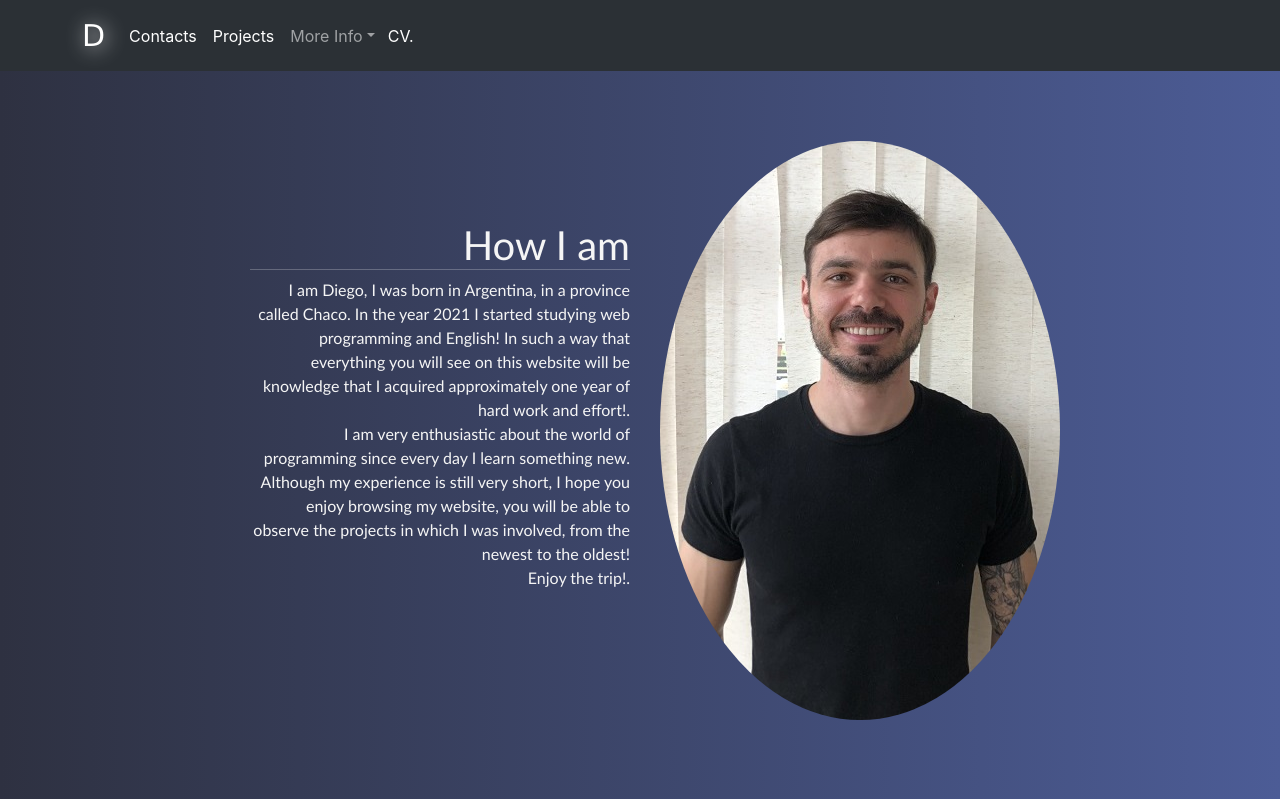
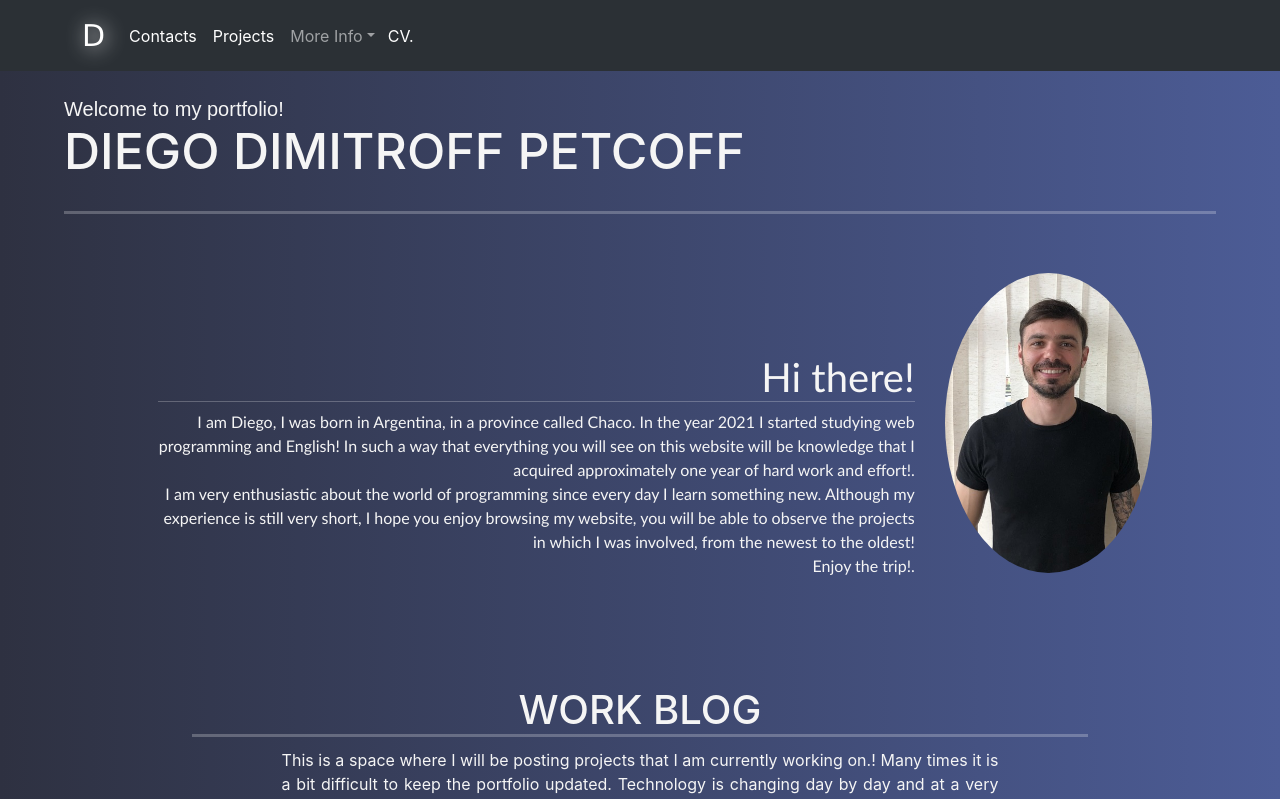
Before and after one commit to DiegoDimitroffPetcoff/portfolioWithReact, a React (Create React App) app: page / in a window 1280 px wide. Shown: the top 799 px of the page. Built offline with nearby package versions, Linux system fonts and the light colour scheme.

Commit message:
Leave Blog on landing page

```diff
--- a/src/components/aboutme/aboutme.js
+++ b/src/components/aboutme/aboutme.js
@@ -7,7 +7,7 @@ function Aboutme() {
   return (
     <div>
       <Nav></Nav>
-      <Welcome></Welcome>
+
       <div className="AboutmeContent">
         <h1 className="AboutMeTitle">About Me</h1>
 
--- a/src/components/header/header.js
+++ b/src/components/header/header.js
@@ -2,23 +2,44 @@ import React from "react";
 
 import "./header.css";
 
-import MyExperience from "../layout/myExperience.js";
-import MyLenguajesSkills from "../layout/myLenguajesSkills.js";
-import BlogsList from "../layout/blogsList.js";
+import Imagen from "../../assests/images/Diego.jpg";
 
 import NavBarComponent from "../nav/nav.js";
-import Profile from "../layout/profile.js";
+
 import Layout from "../layout/layout.js";
+import BlogsList from "../layout/blogsList.js";
 
 export function Header() {
   return (
     <>
       <NavBarComponent />
-    {/*   <Layout/> */}
-      <Profile></Profile>
+      <Layout />
+      <div className="profileContent">
+        <div data-aos="fade-right" className="textProfileContent">
+          <h1>Hi there!</h1> I am Diego, I was born in Argentina, in a province
+          called Chaco. In the year 2021 I started studying web programming and
+          English! In such a way that everything you will see on this website
+          will be knowledge that I acquired approximately one year of hard work
+          and effort!.
+          <div>
+            I am very enthusiastic about the world of programming since every
+            day I learn something new. Although my experience is still very
+            short, I hope you enjoy browsing my website, you will be able to
+            observe the projects in which I was involved, from the newest to the
+            oldest!{" "}
+          </div>
+          <div>Enjoy the trip!.</div>
+        </div>
+        <img
+          data-aos="fade-left"
+          className="imagenProfile"
+          src={Imagen}
+          alt="Diego Dimitroff Petocff"
+        />
+      </div>
       {/*       <MyExperience></MyExperience>
-      <MyLenguajesSkills></MyLenguajesSkills>
-      <BlogsList></BlogsList> */}
+      <MyLenguajesSkills></MyLenguajesSkills> */}
+      <BlogsList />
     </>
   );
 }
--- a/src/components/layout/layout.js
+++ b/src/components/layout/layout.js
@@ -1,27 +1,20 @@
-import React from "react";
-import { Link } from "react-router-dom";
+import React, { useEffect } from "react";
 
-import {
-  AiFillGithub,
-  AiOutlineLinkedin,
-  AiOutlineMail,
-  AiFillPhone,
-} from "react-icons/ai";
+import AOS from "aos";
+import "aos/dist/aos.css";
+
+import "./profile.css";
+
 import "./welcome.css";
 
 function Layout() {
+  useEffect(() => {
+    AOS.init({ duration: 400 });
+  }, []);
   return (
     <div id="welcome">
       <h3 data-aos="flip-down">Welcome to my portfolio!</h3>
       <h1 data-aos="flip-down">DIEGO DIMITROFF PETCOFF</h1>
-      <a
-        data-aos="zoom-in"
-        href="./CV.pdf"
-        target="_blank"
-        download="CV-DiegoDimitroffPetcoff"
-      >
-        CV
-      </a>
     </div>
   );
 }
--- a/src/components/layout/profile.css
+++ b/src/components/layout/profile.css
@@ -1,11 +1,11 @@
 .profileContent {
   display: flex;
   flex-direction: row;
-
-  padding: 70px 0;
+  justify-content:start;
+  padding: 2% 0;
   font-family: revert;
   color: whitesmoke;
-  margin: 0px 220px;
+  margin: 0px 10%;
 }
 
 .textProfileContent {
@@ -25,6 +25,7 @@
 }
 
 .imagenProfile {
+  height: 300px;
   border-radius: 50%;
 }
 
@@ -60,6 +61,7 @@
   }
 
   .imagenProfile {
+    height: auto;
 width: 200px;
 align-self: flex-end;
   }
--- a/src/components/layout/profile.js
+++ /dev/null
@@ -1,40 +0,0 @@
-import React, { useEffect } from "react";
-
-import "./profile.css";
-
-import Imagen from "../../assests/images/Diego.jpg";
-
-import AOS from 'aos';
-import 'aos/dist/aos.css';
-import "./welcome.css";
-function Profile() {
-  useEffect(() => {
-    AOS.init({ duration: 400 });
-  }, [])
-  return (
-    <div className="profileContent">
-      <div data-aos="fade-right" className="textProfileContent">
-        <h1>How I am</h1> I am Diego, I was born in
-        Argentina, in a province called Chaco. In the year 2021 I started
-        studying web programming and English! In such a way that everything you
-        will see on this website will be knowledge that I acquired approximately
-        one year of hard work and effort!.
-        <div>
-          I am very enthusiastic about the world of programming since every day
-          I learn something new. Although my experience is still very short, I
-          hope you enjoy browsing my website, you will be able to observe the
-          projects in which I was involved, from the newest to the oldest!{" "}
-        </div>
-        <div>Enjoy the trip!.</div>
-      </div>
-      <img
-        data-aos="fade-left"
-        className="imagenProfile"
-        src={Imagen}
-        alt="Diego Dimitroff Petocff"
-      />
-    </div>
-  );
-}
-
-export default Profile;
--- a/src/components/layout/welcome.css
+++ b/src/components/layout/welcome.css
@@ -2,7 +2,7 @@
   display: flex;
   flex-direction: column;
   color: white;
-  margin: 5% 10%;
+  margin: 2% 5%;
   width: auto;
 
 }
--- a/src/index.css
+++ b/src/index.css
@@ -1,7 +1,7 @@
 html {
   height: auto;
   background: linear-gradient(90deg, #2e3141 0%, #4c5c96 100%);
-
+  height: 100vh;
 
   touch-action: manipulation;
   width: device-width, initial-scale=1.0, maximum-scale=1.0, user-scalable=no;
@@ -18,7 +18,7 @@ body {
 
   zoom: reset;
   touch-action: manipulation;
-  height: 100%;
+  height: 100vh;
   width: device-width, initial-scale=1.0, maximum-scale=1.0, user-scalable=no;
 }
 
@@ -51,7 +51,7 @@ p {
   html{
     background-image: url("./assests/images/background9.png");
     background-repeat: repeat-y;
-    background-size: 100%;
+    background-size:  100vh;;
   }
   .titlePage {
     margin: 5%;
--- a/src/routes/index.jsx
+++ b/src/routes/index.jsx
@@ -1,35 +1,88 @@
+import React, { lazy, Suspense } from "react";
+
 import { Routes, Route } from "react-router-dom";
 import Header from "../components/header/header";
 import Aboutme from "../components/aboutme/aboutme";
 import ProjectsList from "../components/projectsList/projectsList";
 
-import ProjectDescription1 from "../components/projectsList/projectDescriptions.js/project1Description.js";
-import ProjectDescription2 from "../components/projectsList/projectDescriptions.js/project2Description.js";
-import ProjectDescription3 from "../components/projectsList/projectDescriptions.js/project3Description.js";
-import ProjectDescription4 from "../components/projectsList/projectDescriptions.js/project4Description.js";
-import ProjectDescription5 from "../components/projectsList/projectDescriptions.js/project5Description.js";
-import ProjectDescription6 from "../components/projectsList/projectDescriptions.js/project6Description.js";
-import ProjectDescription7 from "../components/projectsList/projectDescriptions.js/project7Description.js";
-import ProjectDescription8 from "../components/projectsList/projectDescriptions.js/project8Description.js";
 import MyStudies from "../components/layout/myStudies.js";
 import ArticlesList from "../components/articles/articlesList";
 
+const ProjectDescription1 = lazy(() =>
+  import(
+    "../components/projectsList/projectDescriptions.js/project1Description.js"
+  )
+);
+const ProjectDescription2 = lazy(() =>
+  import(
+    "../components/projectsList/projectDescriptions.js/project2Description.js"
+  )
+);
+const ProjectDescription3 = lazy(() =>
+  import(
+    "../components/projectsList/projectDescriptions.js/project3Description.js"
+  )
+);
+const ProjectDescription4 = lazy(() =>
+  import(
+    "../components/projectsList/projectDescriptions.js/project4Description.js"
+  )
+);
+const ProjectDescription5 = lazy(() =>
+  import(
+    "../components/projectsList/projectDescriptions.js/project5Description.js"
+  )
+);
+const ProjectDescription6 = lazy(() =>
+  import(
+    "../components/projectsList/projectDescriptions.js/project6Description.js"
+  )
+);
+const ProjectDescription7 = lazy(() =>
+  import(
+    "../components/projectsList/projectDescriptions.js/project7Description.js"
+  )
+);
+const ProjectDescription8 = lazy(() =>
+  import(
+    "../components/projectsList/projectDescriptions.js/project8Description.js"
+  )
+);
 
 const RoutesIndex = () => {
-  const allProjectsDescriptions = [ProjectDescription1, ProjectDescription2, ProjectDescription3, ProjectDescription4, ProjectDescription5, ProjectDescription6, ProjectDescription7, ProjectDescription8]
+  const allProjectsDescriptions = [
+    ProjectDescription1,
+    ProjectDescription2,
+    ProjectDescription3,
+    ProjectDescription4,
+    ProjectDescription5,
+    ProjectDescription6,
+    ProjectDescription7,
+    ProjectDescription8,
+  ];
   return (
+    <Suspense fallback={<h1>Loading</h1>}>
       <Routes>
         <Route path="/" element={<Header />}></Route>
         <Route path="/aboutme" element={<Aboutme />}></Route>
         <Route path="/projectlist" element={<ProjectsList />}></Route>
         {allProjectsDescriptions.map((Project, index) => (
-                <Route key={index} path={`/projectDescription${index + 1}`} element={<Project />}></Route>
+          <Route
+            key={index}
+            path={`/projectDescription${index + 1}`}
+            element={<Project />}
+          ></Route>
         ))}
         <Route path="/aboutMyStudies" element={<MyStudies />}></Route>
         <Route path="/articlesList" element={<ArticlesList />}></Route>
-            <Route path="*" element={"404 - Sorry this Route does not exist :) "}></Route>
+
+        <Route
+          path="*"
+          element={"404 - Sorry this Route does not exist :) "}
+        ></Route>
       </Routes>
-    )
-}
+    </Suspense>
+  );
+};
 
-export default RoutesIndex
+export default RoutesIndex;
```
Lines whose indentation alone changed are shown as unchanged.
